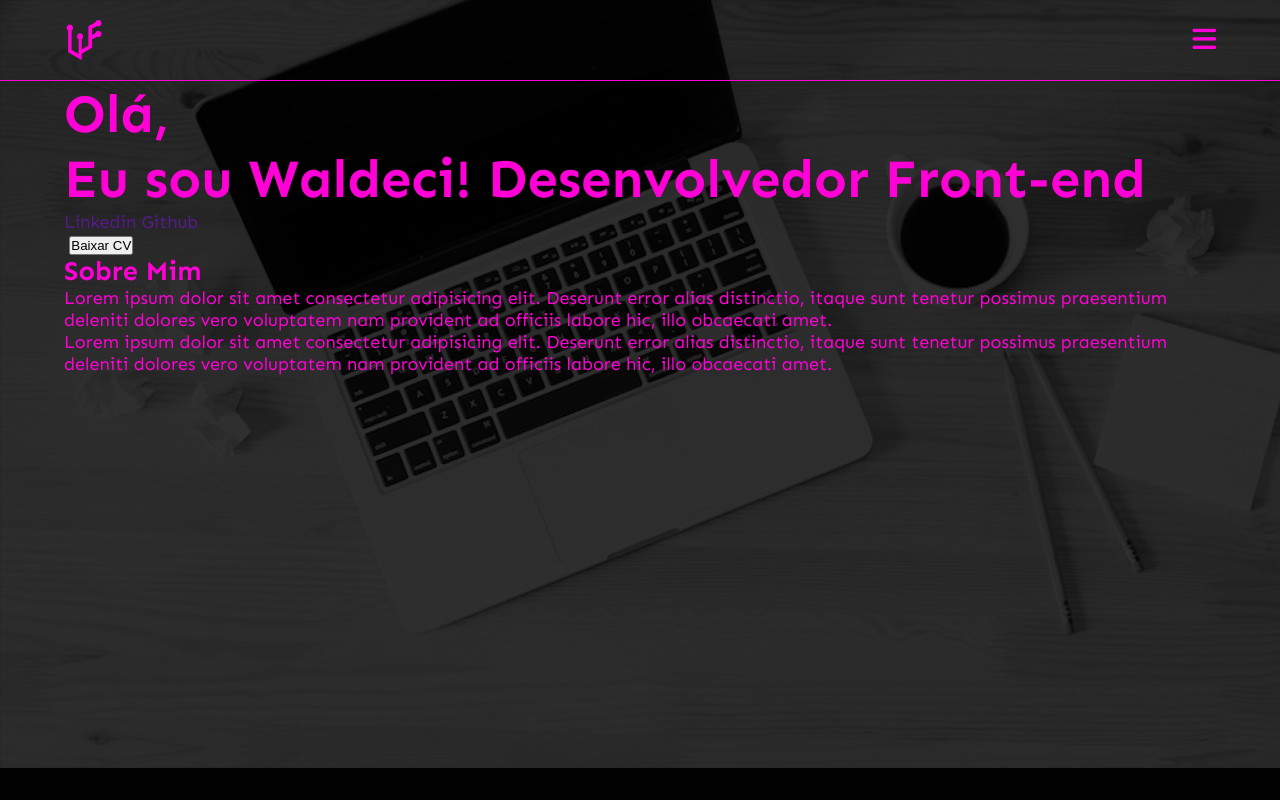
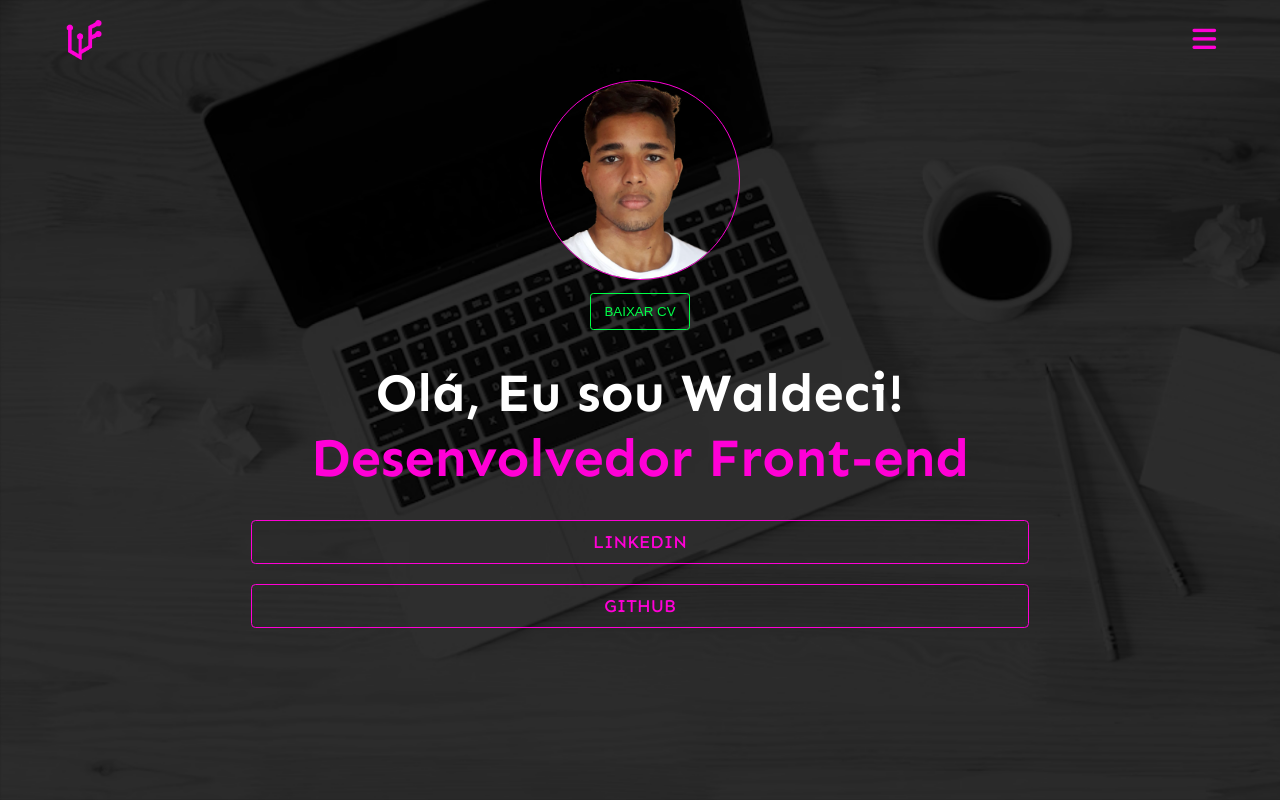
Before and after one commit to waldecifreitas20/Portfolio, a plain HTML site: page index.html in a window 1280 px wide. Shown: the top 800 px of the page. Drawn offline with Linux system fonts and the light colour scheme; a web font is replaced by a local one.

Commit message:
feat: extra small devices home screem

```diff
--- a/css/main.css
+++ b/css/main.css
@@ -37,6 +37,11 @@ section {
     margin: 0 auto;
 }
 
+.row {
+    display: flex;
+    flex-direction: row;
+}
+
 .dispose {
     display: none;
 }
@@ -50,7 +55,24 @@ section {
 }
 
 
-.btn:active {
+.btn {
+    text-transform: uppercase;
+    font-weight: 500;
+    background: none;
+    color: var(--color-primary);
+    border: 1px solid var(--color-primary);
+    padding: var(--box-padding);
+    border-radius: var(--border-radius);
+
+    transition: 200ms;
+}
+
+.btn:hover {
+    background: var(--color-primary);
+    color: white;
+}
+
+.clickable:active {
     scale: .9;
 }
 
@@ -63,7 +85,9 @@ ul {
 }
 
 h1 {
-    font-size: 2em;
+    font-size: 1.4em;
+    color: white;
+    text-align: center;
 }
 
 /* -------------------------------- */
@@ -82,15 +106,14 @@ body {
     color: var(--color-primary);
 
     background: url("../images/bg2.png") no-repeat, var(--color-bg);
+    background-size: cover;
 }
 
 /* EXTRA SMALL DEVICES SETTINGS */
 
-header {
-    border-bottom: 1px solid var(--color-primary);
-}
-
+/* MENU */
 #navbar {
+    position: relative;
     height: 80px;
     display: flex;
     justify-content: space-between;
@@ -115,6 +138,8 @@ header {
     display: flex;
     flex-direction: column;
     align-items: center;
+
+    z-index: 2;
 }
 
 #drawer #menu {
@@ -152,7 +177,6 @@ header {
 #drawer #menu li {
     display: block;
     margin: 40px 0;
-    /* width: 100%; */
 }
 
 nav a {
@@ -169,3 +193,63 @@ nav a:hover {
     color: var(--color-primary-dark);
 
 }
+
+/* HOME SECTION */
+section#home {
+    position: relative;
+    min-height: 100vh;
+
+    padding-top: 280px;
+    display: block;
+    flex-direction: column;
+    justify-self: center;
+}
+
+section#home h1 span {
+    color: var(--color-primary);
+}
+
+section#home #img-block {
+    position: absolute;
+    top: 0;
+    width: 100%;
+    height: 250px;
+
+    display: flex;
+    flex-direction: column;
+    justify-content: space-between;
+    align-items: center;
+
+}
+
+section#home #self-img {
+    width: 200px;
+    display: block;
+    margin: 0 auto;
+    border-radius: 100%;
+    border: 1px solid var(--color-primary);
+
+}
+
+section#home #img-block #cv-download {
+    width: 100px;
+    border: 1px solid var(--color-secondary);
+    color: #00FF47;
+}
+
+section#home #img-block #cv-download:hover {
+    background-color: #00FF47;
+    color: black;
+}
+
+
+section#home .row {
+    margin: 20px;
+    flex-direction: column;
+}
+
+section#home .row .btn {
+    width: 70%;
+    margin: 10px auto;
+    text-align: center;
+}
--- a/index.html
+++ b/index.html
@@ -21,22 +21,22 @@
             <nav id="navbar" class="container">
                 <img id="logo" src="./images/logo-color.png" height="40px" alt="">
 
-                <label id="btn-menu" class="btn" for="menu-toggler">
+                <label id="btn-menu" class="clickable" for="menu-toggler">
                     <i class="fa-solid fa-bars fa-xl"></i>
                 </label>
                 <input type="checkbox" id="menu-toggler" class="dispose">
 
                 <div id="drawer" class="slide-left">
 
-                    <span class="disposer btn">
+                    <span class="disposer clickable">
                         <i class="fa-solid fa-xmark fa-xl"></i>
                     </span>
 
                     <ul id="menu">
-                        <li><a class="disposer btn" href="#about">Sobre</a></li>
-                        <li><a class="disposer btn" href="#projects">Projetos</a></li>
-                        <li><a class="disposer btn" href="#contact">Contato</a></li>
-                        <li><a class="disposer btn" id="hire-me" href="#">Contrate-me</a></li>
+                        <li><a class="disposer clickable" href="#about">Sobre</a></li>
+                        <li><a class="disposer clickable" href="#projects">Projetos</a></li>
+                        <li><a class="disposer clickable" href="#contact">Contato</a></li>
+                        <li><a class="disposer clickable" id="hire-me" href="#">Contrate-me</a></li>
                     </ul>
 
                 </div>
@@ -47,21 +47,21 @@
         <section id="home">
             <article>
                 <h1>
-                    Olá,<br>
-                    Eu sou Waldeci!
+                    Olá,
+                    Eu sou Waldeci! <br>
                     <span>Desenvolvedor Front-end</span>
                 </h1>
 
-                <div>
-                    <a href="">Linkedin</a>
-                    <a href="">Github</a>
+                <div class="row">
+                    <a class="btn" href="">Linkedin</a>
+                    <a class="btn" href="">Github</a>
                 </div>
 
             </article>
 
-            <article>
-                <img id="self-img" src="./images/me-v2.png" alt="">
-                <button id="cv-download">Baixar CV</button>
+            <article id="img-block">
+                <img id="self-img" src="./images/me.png" alt="">
+                <button id="cv-download" class="btn">Baixar CV</button>
             </article>
 
         </section>
```
